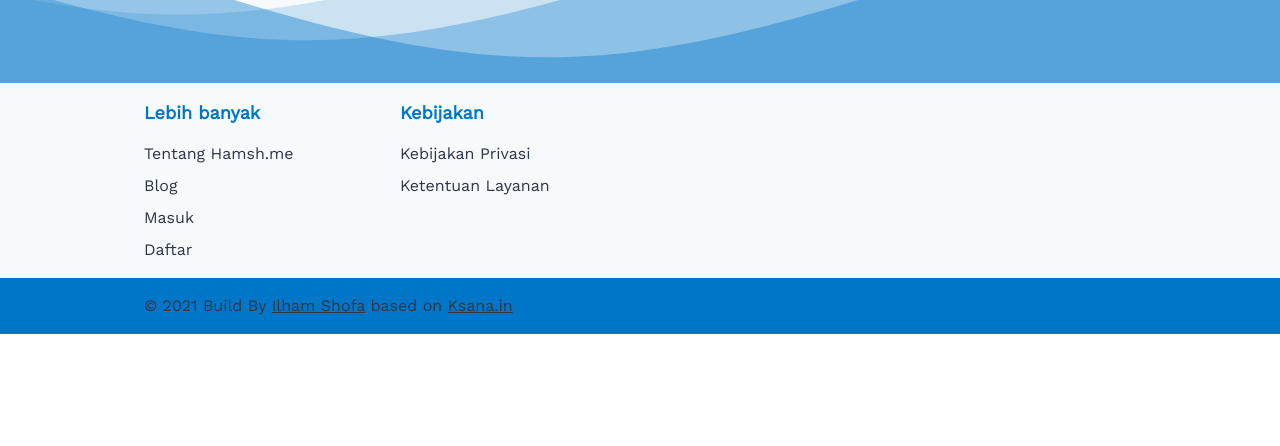
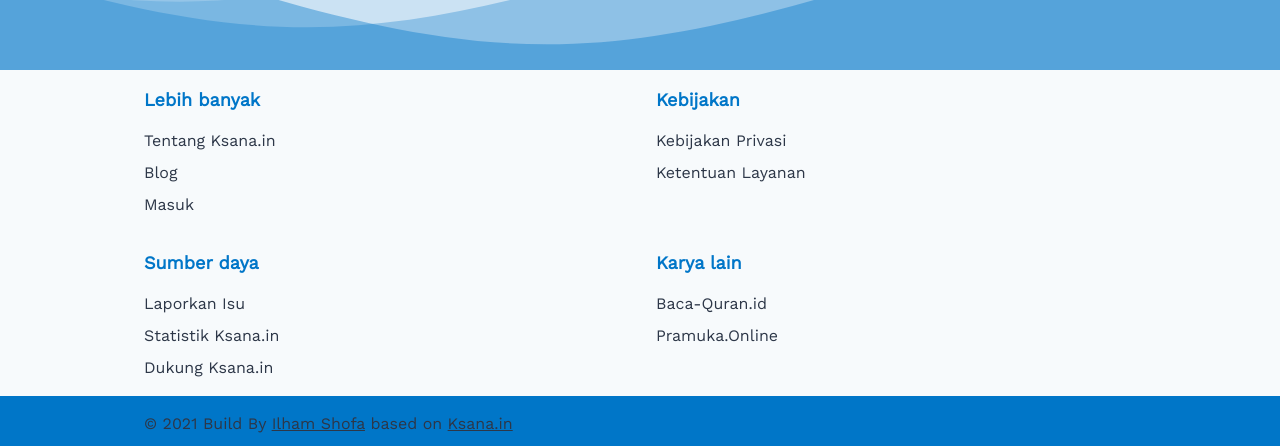
Before and after one commit to ilhamshf/hamsh.me, a Next.js app: page /tentang in a window 1280 px wide. Shown: the part 1328-1774 px from the top of the page. Before the commit the page ends 1662 px from the top, so only its background shows below. Built offline with nearby package versions, Linux system fonts and the light colour scheme.

Commit message:
feat: priotitize 3rd party login

```diff
--- a/src/components/Error/ErrorNotLogin.tsx
+++ b/src/components/Error/ErrorNotLogin.tsx
@@ -34,7 +34,7 @@
           color={'white'}
           bg="#0076C8"
           _hover={{
-            bg: 'orange.500'
+            bg: '#00548E'
           }}
           as={'a'}
           href={ctaLink}
--- a/src/components/Footer.tsx
+++ b/src/components/Footer.tsx
@@ -11,15 +11,17 @@
 
 import {
   login,
-  register,
   tentang,
   blog,
   ketentuanLayanan,
   kebijakanPrivasi,
+  splitbeeAnalytics
 } from 'constants/paths'
+export interface IFooterProps {
+  withBacklink: boolean
+}
 
-
-export function Footer() {
+export function Footer({ withBacklink }: IFooterProps) {
   const boxColor = useColorModeValue('gray.700', 'gray.200')
 
   return (
@@ -45,17 +47,17 @@
           </g>
         </svg>
 
+      {withBacklink ? (
         <Box width="100%">
           <Container maxW={'5xl'}>
-          <SimpleGrid columns={{ base: 1, md: 4 }} spacing={8} py={4}>
+            <SimpleGrid columns={{ base: 1, md: 2 }} spacing={8} py={4}>
               <Stack align={'flex-start'}>
                 <Text fontWeight="700" color="#0076C8" fontSize={'lg'} mb={2}>
                   Lebih banyak
                 </Text>
-              <Link href={tentang}>Tentang Hamsh.me</Link>
+                <Link href={tentang}>Tentang Ksana.in</Link>
                 <Link href={blog}>Blog</Link>
                 <Link href={login}>Masuk</Link>
-              <Link href={register}>Daftar</Link>
               </Stack>
 
               <Stack align={'flex-start'}>
@@ -65,9 +67,57 @@
                 <Link href={kebijakanPrivasi}>Kebijakan Privasi</Link>
                 <Link href={ketentuanLayanan}>Ketentuan Layanan</Link>
               </Stack>
+
+              <Stack align={'flex-start'}>
+                <Text fontWeight="700" color="#0076C8" fontSize={'lg'} mb={2}>
+                  Sumber daya
+                </Text>
+                <Link
+                  href="https://github.com/mazipan/ksana.in/issues/new"
+                  target="_blank"
+                  rel="noopener noreferrer"
+                >
+                  Laporkan Isu
+                </Link>
+                <Link href={splitbeeAnalytics} target="_blank" rel="noopener noreferrer">
+                  Statistik Ksana.in
+                </Link>
+                <Link
+                  href="https://trakteer.id/mazipan/tip?utm_source=ksana"
+                  target="_blank"
+                  title="Dukung Ksana.in"
+                  rel="noopener noreferrer"
+                >
+                  Dukung Ksana.in
+                </Link>
+              </Stack>
+
+              <Stack align={'flex-start'}>
+                <Text fontWeight="700" color="#0076C8" fontSize={'lg'} mb={2}>
+                  Karya lain
+                </Text>
+
+                <Link
+                  href="https://www.baca-quran.id/?utm_source=ksana"
+                  target="_blank"
+                  title="Cek Baca-Quran.id"
+                  rel="noopener noreferrer"
+                >
+                  Baca-Quran.id
+                </Link>
+                <Link
+                  href="https://pramuka.online/?utm_source=ksana"
+                  target="_blank"
+                  title="Cek Pramuka.Online"
+                  rel="noopener noreferrer"
+                >
+                  Pramuka.Online
+                </Link>
+              </Stack>
             </SimpleGrid>
           </Container>
         </Box>
+      ) : null}
 
       <Box bg="#0076C8" width="100%">
           <Container maxW={'5xl'}>
--- a/src/components/HiUser.tsx
+++ b/src/components/HiUser.tsx
@@ -14,7 +14,7 @@
     <Stack as="section" spacing={8} mx={'auto'} mt="20" maxW={'lg'} py={12} px={6}>
       <Stack align={'center'} spacing={8}>
         <Heading
-          fontSize={{ base: '3xl', sm: '4xl', md: '6xl' }}
+          fontSize={{ base: '3xl', sm: '4xl', md: '5xl' }}
           lineHeight={'110%'}
           textAlign="center"
         >
@@ -38,7 +38,7 @@
           color={'white'}
           bg="#0076C8"
           _hover={{
-            bg: 'orange.500'
+            bg: '#00548E'
           }}
           as={'a'}
           href={'/dashboard'}
--- a/src/components/Layout/Layout.tsx
+++ b/src/components/Layout/Layout.tsx
@@ -16,7 +16,7 @@
       <Box as="main" minH="90vh" width="100%" {...props}>
         {children}
       </Box>
-      <Footer />
+      <Footer withBacklink={true} />
     </Container>
   )
 }
--- a/src/components/Layout/LayoutAuth.tsx
+++ b/src/components/Layout/LayoutAuth.tsx
@@ -19,7 +19,7 @@
         <Box as="main" minH="90vh" width="100%" {...props}>
           {children}
         </Box>
-        <Footer />
+        <Footer withBacklink={false} />
       </Container>
     </AuthProvider>
   )
--- a/src/constants/common.ts
+++ b/src/constants/common.ts
@@ -13,3 +13,4 @@
 export const isEnableTwitterLogin: boolean =
   process.env.NEXT_PUBLIC_LOGIN_TWITTER_ENABLED === 'true'
 export const isEnableGithubLogin: boolean = process.env.NEXT_PUBLIC_LOGIN_GITHUB_ENABLED === 'true'
+export const isEnableEmailLogin: boolean = process.env.NEXT_PUBLIC_LOGIN_EMAIL_ENABLED === 'true'
--- a/src/pages/blog/[slug].tsx
+++ b/src/pages/blog/[slug].tsx
@@ -55,7 +55,7 @@
             <Heading
               as="h1"
               fontWeight={700}
-              fontSize={{ base: '3xl', sm: '4xl', md: '6xl' }}
+              fontSize={{ base: '3xl', sm: '4xl', md: '5xl' }}
               lineHeight={'110%'}
               color="#0076C8"
             >
--- a/src/pages/blog/index.tsx
+++ b/src/pages/blog/index.tsx
@@ -25,7 +25,7 @@
           <Heading
             as="h1"
             fontWeight={700}
-            fontSize={{ base: '3xl', sm: '4xl', md: '6xl' }}
+            fontSize={{ base: '3xl', sm: '4xl', md: '5xl' }}
             lineHeight={'110%'}
             color="#0076C8"
           >
--- a/src/pages/kebijakan-privasi.tsx
+++ b/src/pages/kebijakan-privasi.tsx
@@ -20,7 +20,7 @@
           <Heading
             as="h1"
             fontWeight={700}
-            fontSize={{ base: '3xl', sm: '4xl', md: '6xl' }}
+            fontSize={{ base: '3xl', sm: '4xl', md: '5xl' }}
             lineHeight={'110%'}
             color="#0076C8"
           >
--- a/src/pages/ketentuan-layanan.tsx
+++ b/src/pages/ketentuan-layanan.tsx
@@ -31,7 +31,7 @@
           <Heading
             as="h1"
             fontWeight={700}
-            fontSize={{ base: '3xl', sm: '4xl', md: '6xl' }}
+            fontSize={{ base: '3xl', sm: '4xl', md: '5xl' }}
             lineHeight={'110%'}
             color="#0076C8"
           >
--- a/src/pages/tentang.tsx
+++ b/src/pages/tentang.tsx
@@ -72,7 +72,7 @@
         <Heading
           as="h1"
           fontWeight={700}
-          fontSize={{ base: '3xl', sm: '4xl', md: '6xl' }}
+          fontSize={{ base: '3xl', sm: '4xl', md: '5xl' }}
           lineHeight={'110%'}
           color="#0076C8"
         >
```
Also changed, not shown: src/components/AuthForm.tsx (+55 -57 lines). Lines whose indentation alone changed are shown as unchanged.
